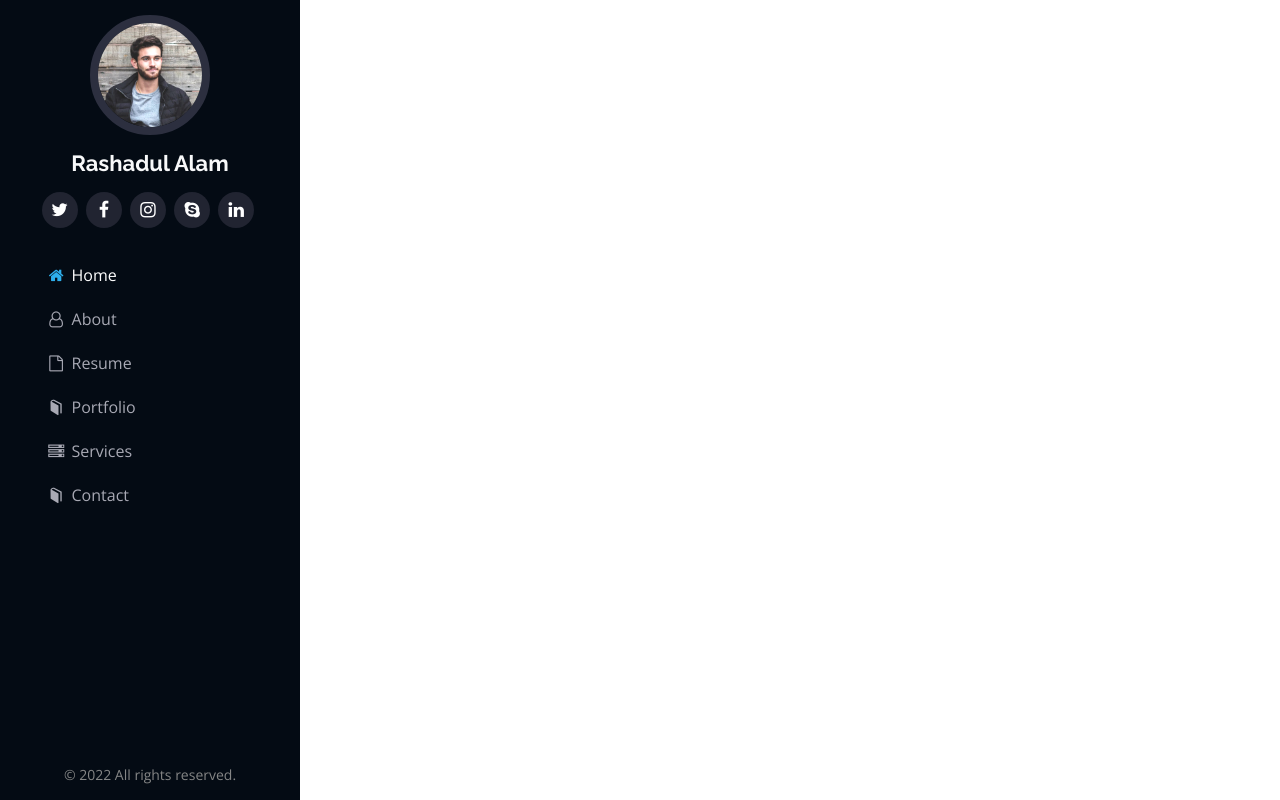
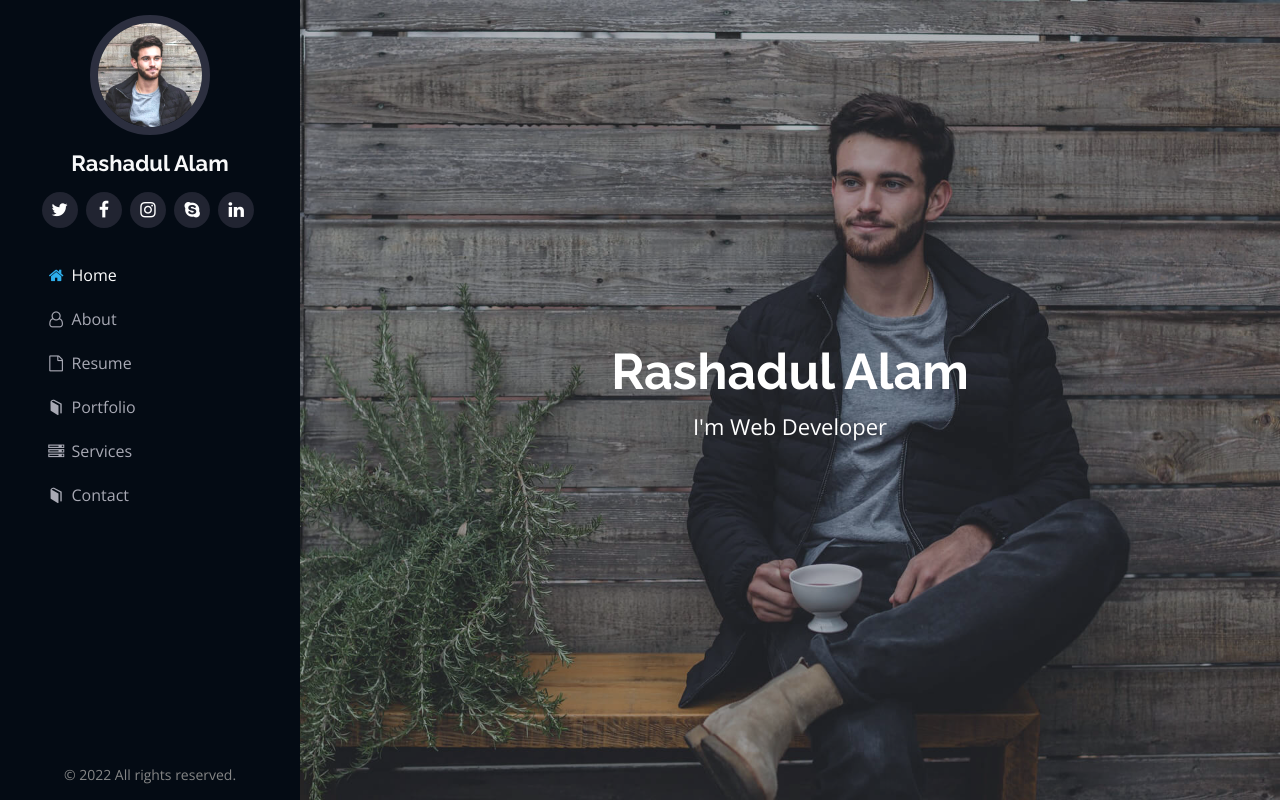
Before and after one commit to rashadulalam/portfolio, a plain HTML site: page index.html in a window 1280 px wide. Drawn offline with nearby package versions, Linux system fonts and the light colour scheme.

Commit message:
Hero Section

```diff
--- a/css/portfolio.css
+++ b/css/portfolio.css
@@ -101,6 +101,48 @@ h4 {
 .nav-menu a.active i {
     color: #2EAFEC
 }
+/*
+ Main area css
+*/
+#main {
+    margin-left: 300px;
+}
+
+
+/*
+ Hero section
+*/
+.hero-area {
+    background-position: center;
+    background-size: cover;
+    background-repeat: no-repeat;
+    background-attachment: fixed;
+    height: 100vh;
+    position: relative;
+}
+.hero-area::before {
+    position: absolute;
+    content: "";
+    background-color: rgba(5, 13, 24, 0.3);
+    top: 0;
+    bottom: 0;
+    left: 0;
+    right: 0;
+    z-index: 1;
+}
+
+.hero-content {
+    position: relative;
+    z-index: 2;
+    color: #fff;
+}
+.hero-content h1 {
+    font-size: 50px;
+}
+.hero-content p {
+    font-size: 22px;
+}
+
 
 /*
  Footer area css
--- a/index.html
+++ b/index.html
@@ -33,7 +33,17 @@
             </nav>
         </div>
     </header><!-- End .header-area-->
-
+    <main class="main" id="main">
+        <!-- Hero area  -->
+        <section class="hero-area d-flex flex-column justify-content-center align-items-center" id="about" style="background-image: url('img/hero-bg.jpg')">
+            <div class="container">
+                <div class="hero-content text-center">
+                    <h1>Rashadul Alam</h1>
+                    <p>I'm Web Developer</p>
+                </div>
+            </div>
+        </section> <!-- End Hero area-->
+    </main>
     <footer id="footer" class="footer-area">
         <div class="container">
             <p>&copy; 2022 All rights reserved.</p>
```
Also changed, not shown: img/hero-bg.jpg (added).
